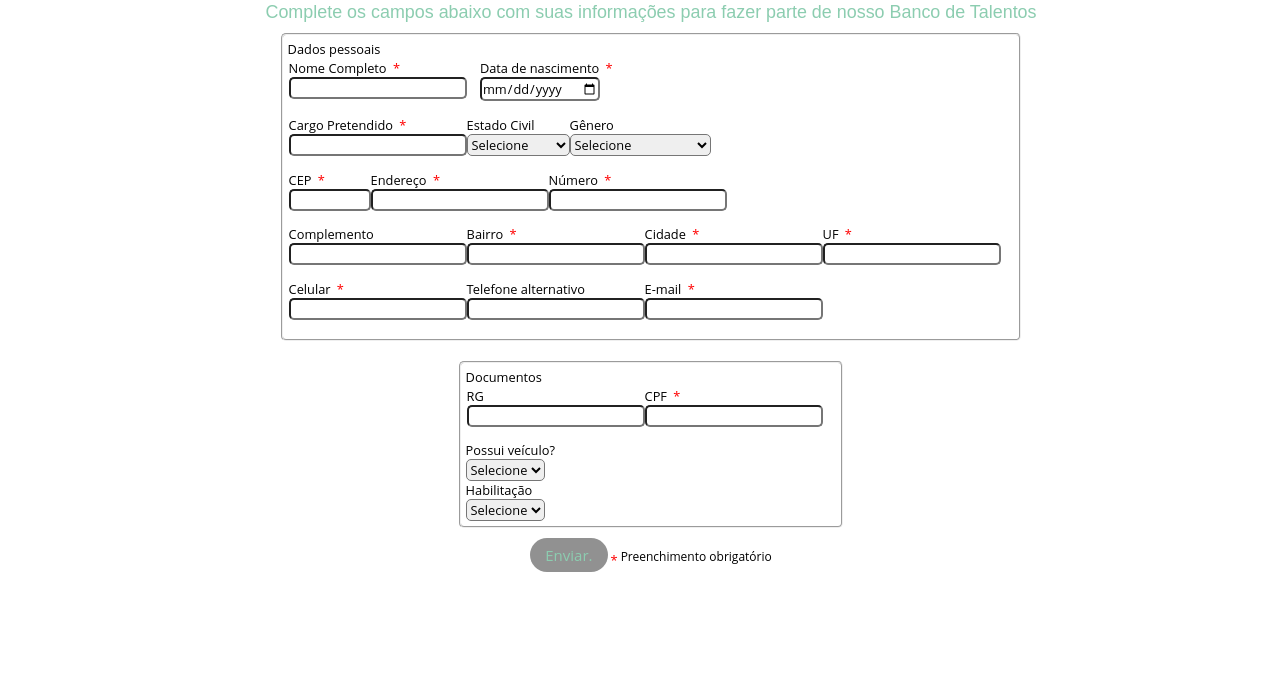
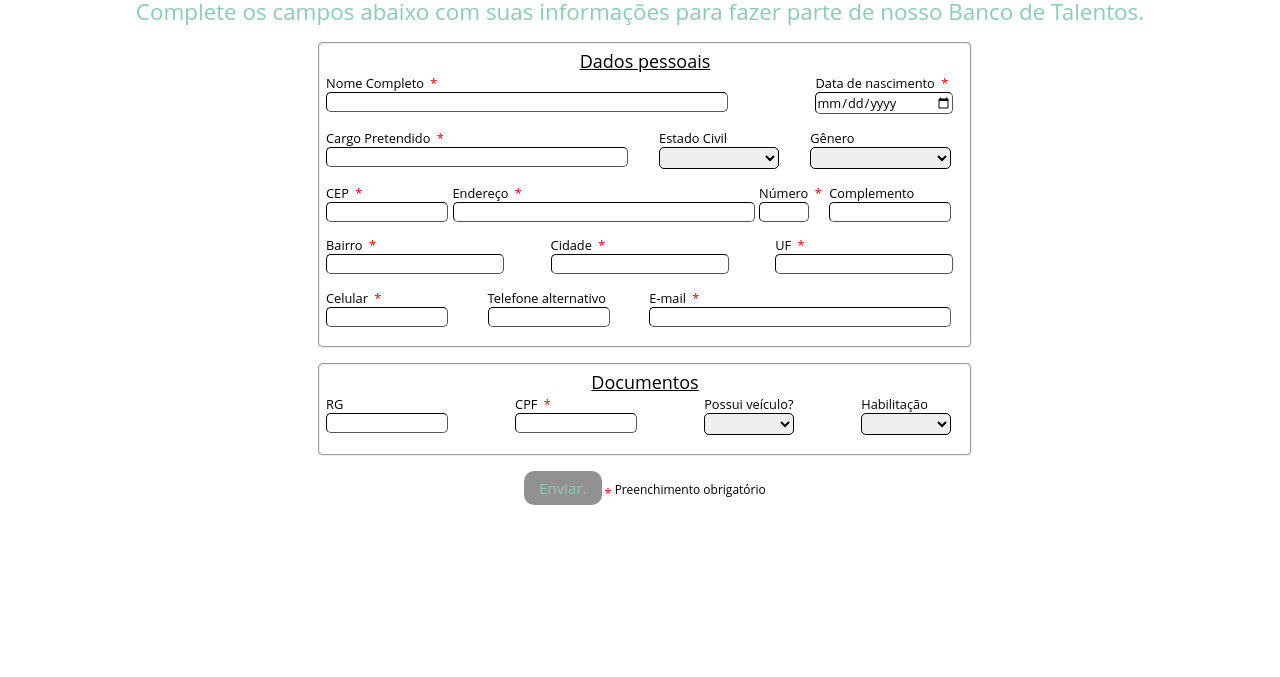
Before and after one commit to clararosadas/Desafio-Gama-Academy, a plain HTML site: page frontend/index.html in a window 1280 px wide. Shown: the part 123-800 px from the top of the page. Drawn offline with Linux system fonts and the light colour scheme.

Commit message:
front com erro no fetch

```diff
--- /dev/null
+++ b/frontend/enviado.html
@@ -0,0 +1,19 @@
+<!DOCTYPE html>
+<html lang="pt-br">
+<head>
+    <meta charset="UTF-8">
+    <meta http-equiv="X-UA-Compatible" content="IE=edge">
+    <link rel="stylesheet" href="styles.css">
+    <meta name="viewport" content="width=device-width, initial-scale=1.0">
+    <title>.:JobsNET Cadastro:.</title>
+</head>
+
+<body>
+    <img src="logo.png">
+    <p>Enviado com sucesso!<br/>
+    Obrigado pelo interesse.</p>
+</body>
+<body>
+
+</body>
+</html>
--- a/frontend/index.html
+++ b/frontend/index.html
@@ -1,11 +1,16 @@
+<!DOCTYPE html>
 <html lang="pt-br">
 
     <head>
+        <meta charset="UTF-8">
+        <meta http-equiv="X-UA-Compatible" content="IE=edge">
+        <meta name="viewport" content="width=device-width, initial-scale=1.0">
         <link rel="stylesheet" href="styles.css">
         <title>.:JobsNET Cadastro:.</title>
     </head>
 
     <body>
+        <div class=flex>
             <header>
                 <div id="imagem">
                     <img src="logo.png">
@@ -19,18 +24,18 @@
                 </div>
             </header>
 
-        <form>
             <div>
-                <p id="titulo">Complete os campos abaixo com suas informações para fazer parte de nosso Banco de Talentos</p>
+                <p id="titulo">Complete os campos abaixo com suas informações para fazer parte de nosso Banco de Talentos.</p>
             </div>
 
+            <form action="/register" id="formulario">
                 <fieldset>
                 <div class="grupo">
                     Dados pessoais
                 </div>
 
                 <div class="linha">
-                <div>
+                    <div >
                         <label for="nome">Nome Completo</label>
                         <label id="obrigatorio">*</label><br>
                         <input type="text" name="nome" id="nome" required>
@@ -39,21 +44,21 @@
                     <div>
                         <label for="datanascimento">Data de nascimento</label>
                         <label id="obrigatorio">*</label><br>
-                    <input type="date" name="datanascimento" id="datanascimento" size="8" maxlength="8" required>
+                        <input type="date" name="datanascimento" id="datanascimento" required>
                     </div>
                 </div>
 
                 <div class="linha">
-                <div class="campo">
+                    <div>
                         <label for="cargo">Cargo Pretendido</label>
                         <label id="obrigatorio">*</label><br>
                         <input type="text" name="cargo" id="cargo" required>
                     </div>
 
-                <div class="campo">
-                    <label for="estadocivil">Estado Civil</label>
+                    <div>
+                        <label for="estadocivil">Estado Civil</label><br>
                         <select id="estadocivil">
-                      <option selected disabled value="">Selecione</option>
+                            <option selected disabled value=""></option>
                             <option>Solteiro(a)</option>
                             <option>União Estável</option>
                             <option>Casado(a)</option>
@@ -63,10 +68,10 @@
                         </select>
                     </div>
 
-                <div class="campo">
-                    <label for="genero">Gênero</label>
+                    <div>
+                        <label for="genero">Gênero</label><br>
                         <select id="genero">
-                      <option selected disabled value="">Selecione</option>
+                            <option selected disabled value=""></option>
                             <option>Feminino</option>
                             <option>Masculino</option>
                             <option>Não-binário</option>
@@ -94,14 +99,15 @@
                         <label id="obrigatorio">*</label><br>
                         <input type="text" name="numero" id="numero" required>
                     </div>
-            </div>
 
-            <div class="linha">
                     <div>
                         <label for="complemento">Complemento</label><br>
                         <input type="text" name="complemento" id="complemento">
                     </div>
 
+                </div>
+
+                <div class="linha">
                     <div>
                         <label for="bairro">Bairro</label>
                         <label id="obrigatorio">*</label><br>
@@ -151,7 +157,7 @@
                         <input type="id" name="id" id="id">
                     </div>
 
-                <div">
+                    <div>
                         <label for="cpf">CPF</label>
                         <label id="obrigatorio">*</label><br>
                         <input type="cpf" name="cpf" id="cpf" required>
@@ -160,7 +166,7 @@
                     <div>
                         <label for="veiculo">Possui veículo?</label><br>
                         <select id="veiculo">
-                      <option selected disabled value="">Selecione</option>
+                            <option selected disabled value=""></option>
                             <option>Sim</option>
                             <option>Não</option>
                         </select>
@@ -169,7 +175,7 @@
                     <div>
                         <label for="habilitacao">Habilitação</label><br>
                             <select id="habilitacao">
-                      <option selected disabled value="">Selecione</option>
+                                <option selected disabled value=""></option>
                                 <option>CNH A</option>
                                 <option>CNH B</option>
                                 <option>CNH C</option>
@@ -181,12 +187,13 @@
                     </fieldset>
 
                     <div class="button">
-                <button id="button" type="submit" onsubmit="">Enviar.</button>
+                        <button id="submit-btn" type="submit" onsubmit="">Enviar.</button>
                         <label id="obrigatorio">*</label>
                         <p id="pobrigatorio">Preenchimento obrigatório</p>
                     </div>
 
             </form>
+        </div>
 
     </body>
 
--- a/frontend/script.js
+++ b/frontend/script.js
@@ -1,3 +1,5 @@
+//Pesquisa CEP
+
 const eNumero = (numero) => /^[0-9]+$/.test(numero);
 const cepValido = (cep) => cep.length == 8 && eNumero(cep);
 
@@ -38,7 +40,7 @@ const preencherFormulario = (endereco) => {
     document.getElementById('uf').value = endereco.uf;
 }
 
-
+// Validação CPF
 
 function validaCPF(cpf) {
     if (cpf.length != 11) {
@@ -89,3 +91,29 @@ function validacao() {
         return true;
     }
 }
+
+//Fetch
+
+async function getContent() {
+    try {
+    const response = await fetch('http://localhost:5000/')
+    const data = await response.json()
+
+    show(data)
+
+    } catch (error) {
+        console.error(error)
+    }
+}
+getContent()
+
+function show(users) {
+
+    let output = ''
+
+    for( let user of users) {
+        output += `<li>${user.name}</li>`
+    }
+
+    document.querySelector('main').innerHTML = output
+}
--- a/frontend/styles.css
+++ b/frontend/styles.css
@@ -5,50 +5,38 @@
     font-family: 'Open Sans', 'Helvetica Neue', sans-serif;
 }
 
-#titulo {
-    font-family: sans-serif;
-    color: #8ccdb0;
-}
-
-fieldset {
-    border: 10;
-    padding: 5px;
-    margin: 10px;
-    border-radius: 5px;
-}
-
 body{
     font-family: 'Open Sans', 'Helvetica Neue', sans-serif;
     font-size: 1em;
     color: #8ccdb0;
-    justify-content: center;
 }
 
-input, select, button {
-    font-family: 'Open Sans', 'Helvetica Neue', sans-serif;
-    font-size: 1em;
-    border-radius: 5px;
+.flex{
+    display: flex;
+    align-items: center;
+    justify-content: space-around;
+    flex-direction: column;
 }
 
 header {
     display: flex;
-    justify-content: space-around;
-    width: 99%;
+    justify-content: space-evenly;
+    align-items: center;
+    width: 100%;
     padding: 7px;
-    margin-bottom: 10px;
-    margin-top: 0px;
-    margin-left: 0px;
+    color: #8ccdb0;
+}
+
+.imagem {
+    max-width:100px;
+    max-height:100px;
+    width: auto;
+    height: auto;
 }
 
 h1 {
     color: #8ccdb0;
     font-size: 170%;
-    font-family: 'Open Sans', 'Helvetica Neue', sans-serif;
-}
-
-p {
-    color: #8ccdb0;
-    font-size: 140%;
     font-family: 'Open Sans', 'Helvetica Neue', sans-serif;
 }
 
@@ -63,53 +51,107 @@ form {
     width: 100%;
     display: flex;
     flex-direction: column;
+    justify-content: center;
     align-items: center;
+    font-size: 80%;
+    margin: 0 auto;
+    padding: 5px;
+}
+
+#titulo {
+    display: flex;
     justify-content: center;
-    font-size: 80%;
-    margin-left: 10px;
-    margin-right: 10px;
-    padding: 1px;
+    font-family: sans-serif;
+    color: #8ccdb0;
+    margin: 0 auto;
+    margin-bottom: 10px;
+    font-size: 140%;
+    font-family: 'Open Sans', 'Helvetica Neue', sans-serif;
+}
+
+fieldset {
+    width: 50%;
+    display: flex;
+    align-content: space-around;
+    flex-direction: column;
+    border: 10;
+    padding: 5px;
+    margin: 10 auto;
+    margin-block-end: 15px;
+    border-radius: 5px;
+}
+
+.grupo {
+    font-size: 18px;
+    text-decoration: underline;
+    display: flex;
+    justify-content: center;
 }
 
 .linha {
-    width: 45%;
     display: flex;
     justify-content: space-between;
     margin-bottom: 1em;
     margin-right: 1em;
     padding: 1px;
-    }
+}
 
-.imagem {
-    max-width:100px;
-    max-height:100px;
-    width: auto;
-    height: auto;
+input, select, button {
+    font-family: 'Open Sans', 'Helvetica Neue', sans-serif;
+    font-size: 1em;
+    border-radius: 5px;
+}
+
+input, select {
+    width: 100%;
+    border-width: 1px;
+    border-color: black;
+    font-family: 'Open Sans', 'Helvetica Neue', sans-serif;
+}
+
+#nome {
+    width: 25rem;
+}
+
+#cep, #celular, #alternativo, #id, #cpf, #complemento, #estadocivil {
+    width: 7.5rem;
+}
+
+#cargo, #endereco, #email {
+width: 18.75rem;
+}
+
+#veiculo, #habilitacao {
+    width: 5.625rem;
+}
+
+#numero {
+    width: 3rem;
+}
+
+button, select {
+    cursor: pointer;
 }
 
 .button{
     display: flex;
     justify-content: center;
+    margin: 0 auto;
 }
 
-#button {
+#submit-btn {
     padding: 5px 15px;
     font-size: 15px;
-    cursor: pointer;
     text-align: center;
     text-decoration: none;
     outline: none;
     color: #8ccdb0;
     background-color: #919191;
     border: none;
-    border-radius: 25px;
+    border-radius: 10px;
 }
 
-#button, select, input{
-    cursor: pointer;
-}
-
-#button:hover {
+#submit-btn:hover {
     background-color:#8ccdb0;
     color: #919191;
     transition: 300ms;
@@ -126,3 +168,9 @@ form {
     font-size: 12px;
     margin-top: 10px;
 }
+
+p {
+    color: #8ccdb0;
+    font-size: 100%;
+    font-family: 'Open Sans', 'Helvetica Neue', sans-serif;
+}
```
Lines whose indentation alone changed are shown as unchanged.
